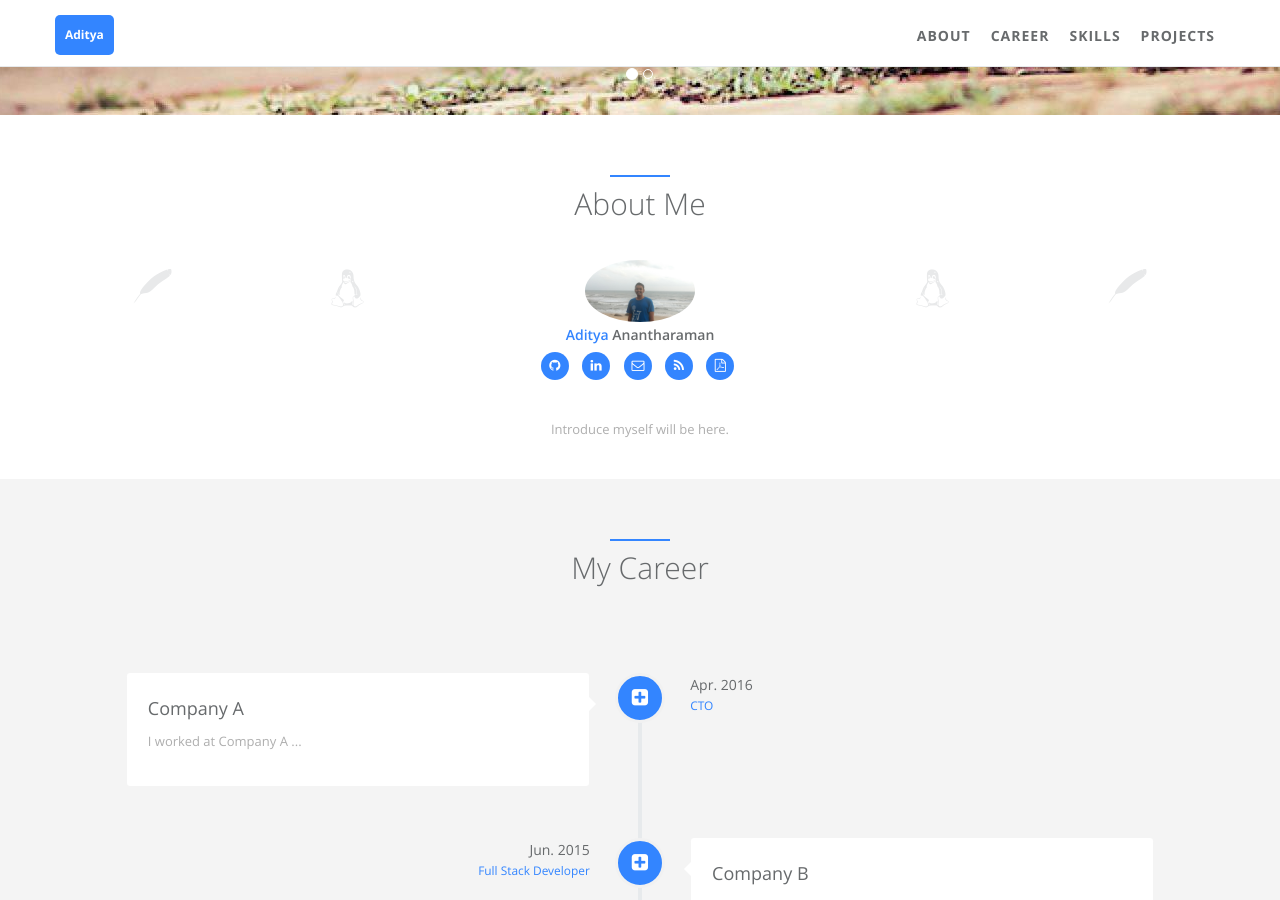
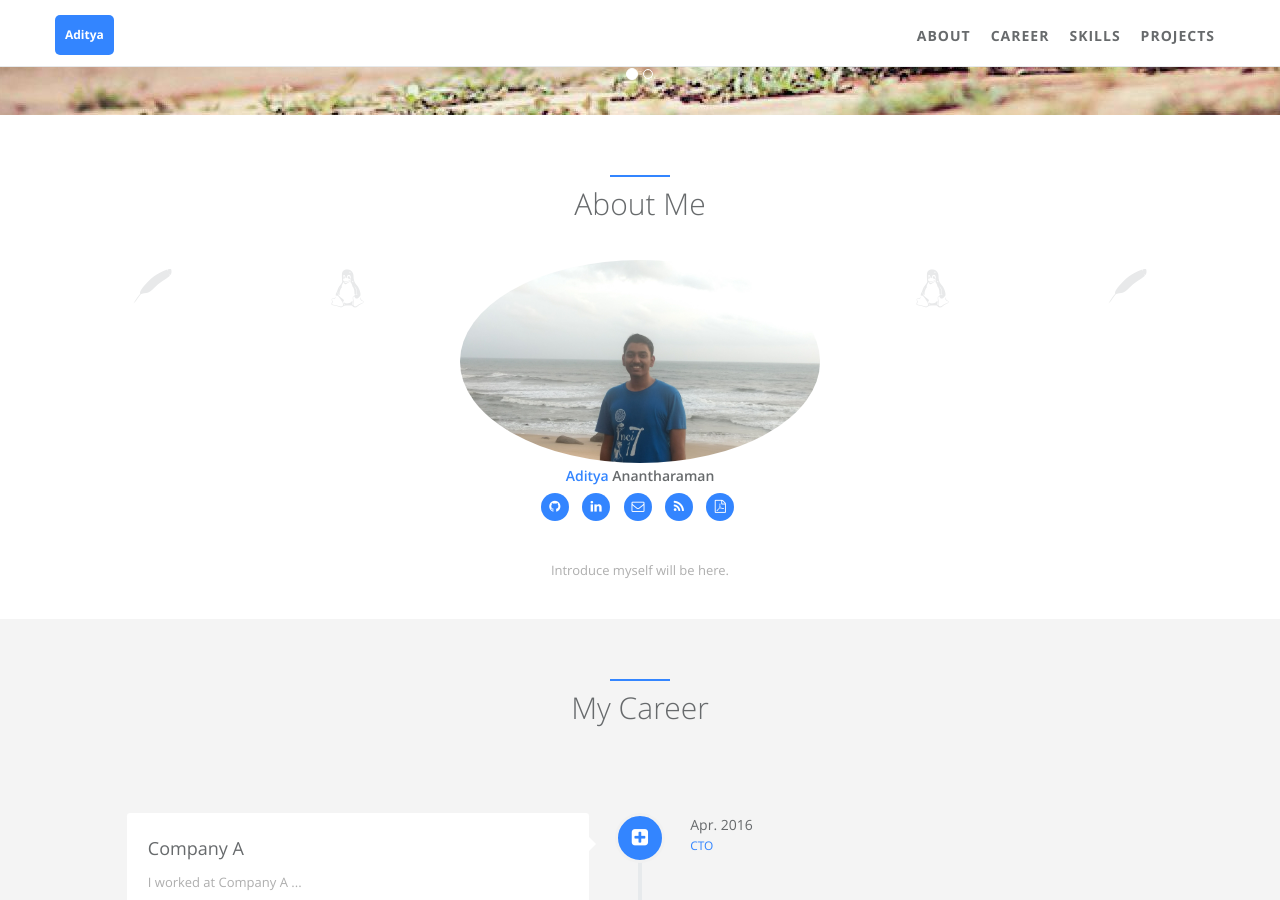
Before and after one commit to aditya5558/aditya5558.github.io, a Jekyll site: the page built from index.html, in a window 1280 px wide and 900 px high, scrolled down 355 px. Built offline with Jekyll 4.4.1, drawn with Linux system fonts in a browser that asks for light colours.

Commit message:
Personal Website changes

```diff
--- a/_includes/sections/about.html
+++ b/_includes/sections/about.html
@@ -20,7 +20,7 @@
         <!-- avatar -->
         <div class="col-xs-4">
             <div class="team-member wow zoomIn">
-                <img src="{{ site.author.avatar | prepend: site.baseurl }}" height="110" width="110" class="img-responsive img-circle" alt="">
+                <img src="{{ site.author.avatar | prepend: site.baseurl }}" height="1000" width="1000" class="img-responsive img-circle" alt="">
                 <h4><span class="navy">{{ site.author.first_name }}</span> {{ site.author.last_name }}</h4>
                 <ul class="list-inline social-icon">
                     {% if site.author.github_username %}
```
